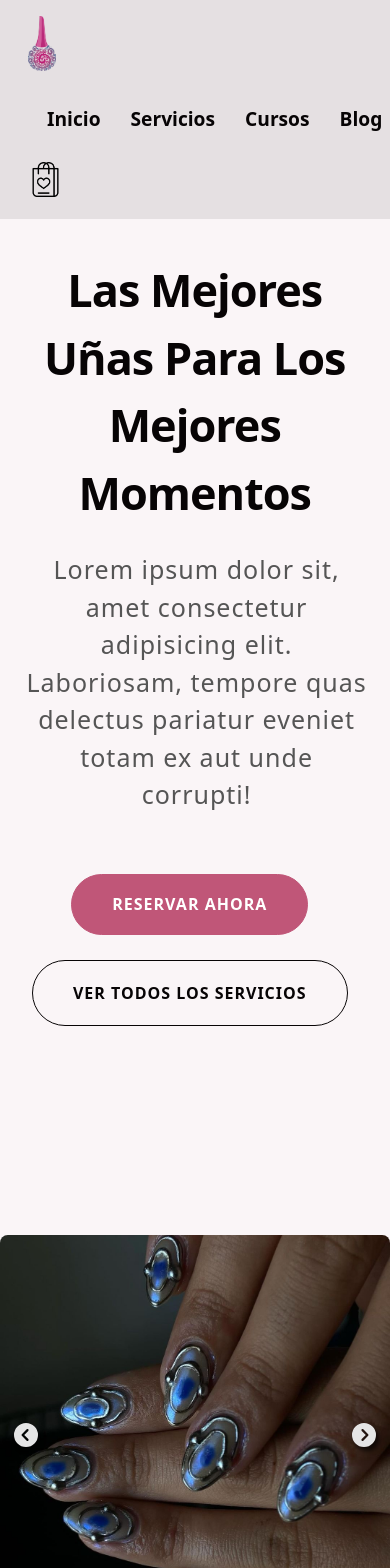
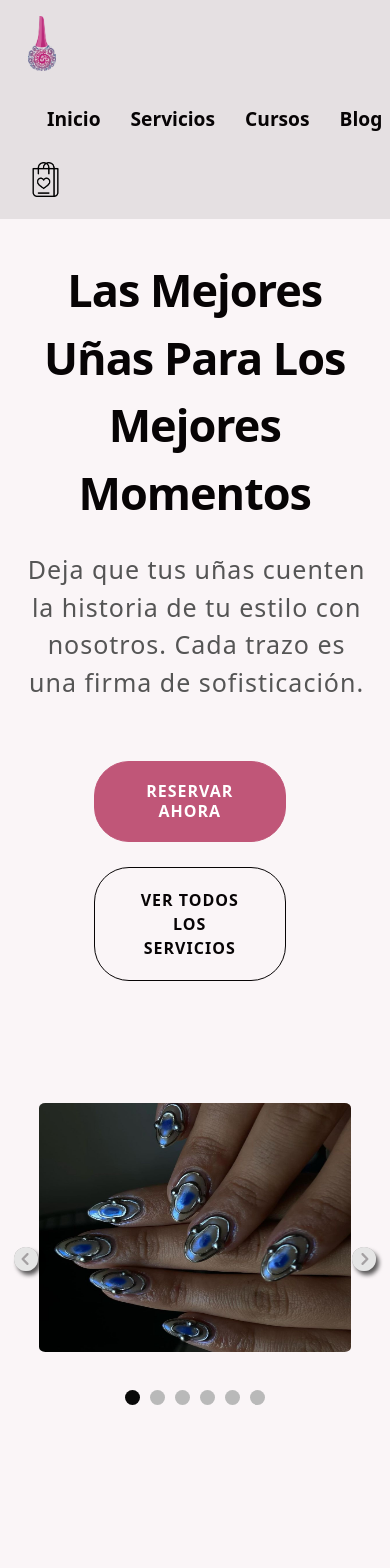
Before and after one commit to PSuarez18/cosmeticSofia, a React (Vite) app: page / in a window 390 px wide. Shown: the top 1568 px of the page. Built offline with nearby package versions, Linux system fonts and the light colour scheme.

Commit message:
mejore el responsive

```diff
--- a/src/components/SectionPrincipal/SectionPrincipal.jsx
+++ b/src/components/SectionPrincipal/SectionPrincipal.jsx
@@ -38,7 +38,8 @@ const SectionPrincipal = () => {
       <div className='informacion'>
         <div className='bloqueInfo'>
           <h1>Las Mejores Uñas Para Los Mejores Momentos</h1>
-            <p>Lorem ipsum dolor sit, amet consectetur adipisicing elit. Laboriosam, tempore quas delectus pariatur eveniet totam ex aut unde corrupti!</p>
+          <p>Deja que tus uñas cuenten la historia de tu estilo con nosotros.
+            Cada trazo es una firma de sofisticación.</p>
           <div className='botones'>
             <a href="" className='primary-button'>Reservar ahora</a>
             <a href="" className='primary-button-border'>Ver todos los servicios</a>
--- a/src/styles/SectionPrincipal.css
+++ b/src/styles/SectionPrincipal.css
@@ -40,7 +40,7 @@
 
 .informacion h1{
     font-family: Poppins,"Noto Sans", ui-sans-serif;
-    margin-bottom: 1px; /* Espacio entre cada elemento */
+    margin-bottom: 1px;
     font-size: 54px;
     letter-spacing: -1px;
 }
@@ -52,11 +52,8 @@
 }
 .botones a {
     margin-right: 30px;
-    margin-top: 25px; /* Ajusta el espacio entre los dos enlaces según sea necesario */
+    margin-top: 25px;
 }
-
-
-
 
 .carrusel-container {
     display: grid;
@@ -64,7 +61,6 @@
     margin-top: 0;
 
 }
-
 
 .carrusel {
     grid-row: 1;
@@ -103,9 +99,9 @@
 }
 
 .foto {
-    margin-left: auto; /* Centra la imagen horizontalmente */
-    margin-right: auto; /* Centra la imagen horizontalmente */
-    display: block; /* Quita el espacio adicional del inline-block */
+    margin-left: auto;
+    margin-right: auto;
+    display: block;
     height: 450px;
     width: 450px;
     border-radius: 2%;
@@ -209,6 +205,18 @@
     }
 }
 
+@media only screen and (max-width: 1320px) {
+
+ .section2{
+    margin-bottom: 20px ;
+ }
+ .botones {
+    height: 60%;
+    width: 60%;
+    margin: auto;
+ }
+}
+
 /* Estilos para tablet */
 @media only screen and (max-width: 1023px) {
     .section2 {
@@ -262,7 +270,8 @@
 .section2{
 
     grid-template-columns: 1fr;
-    grid-template-rows: 1fr 1fr;
+    grid-template-rows: 1fr 0.7fr;
+    margin-bottom: 0;
 }
 
     .carrusel-container {
@@ -318,8 +327,8 @@
 
     .foto {
         margin-top: 0px;
-        height: 400px;
-        width: 100%;
+        width: 80%;
+        height: 80%;
     }
 
 }
```
Lines whose indentation alone changed are shown as unchanged.
